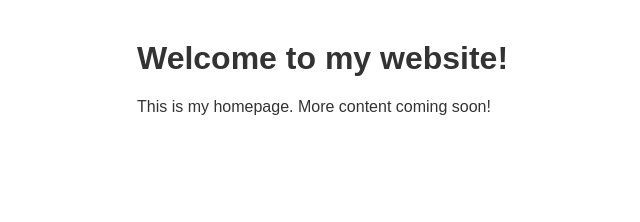
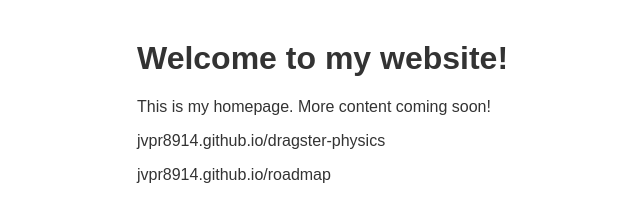
Before and after one commit to jvpr8914/jvpr8914.github.io, a plain HTML site: page index.html in a window 1280 px wide. Shown: the whole page, without its empty margins (103-743 px from the left). Drawn offline with Linux system fonts and the light colour scheme.

Commit message:
Update index.html

```diff
--- a/index.html
+++ b/index.html
@@ -17,5 +17,7 @@
     <body>
         <h1>Welcome to my website!</h1>
         <p>This is my homepage. More content coming soon!</p>
+        <p>jvpr8914.github.io/dragster-physics</p>
+        <p>jvpr8914.github.io/roadmap</p>
     </body>
 </html>
```
